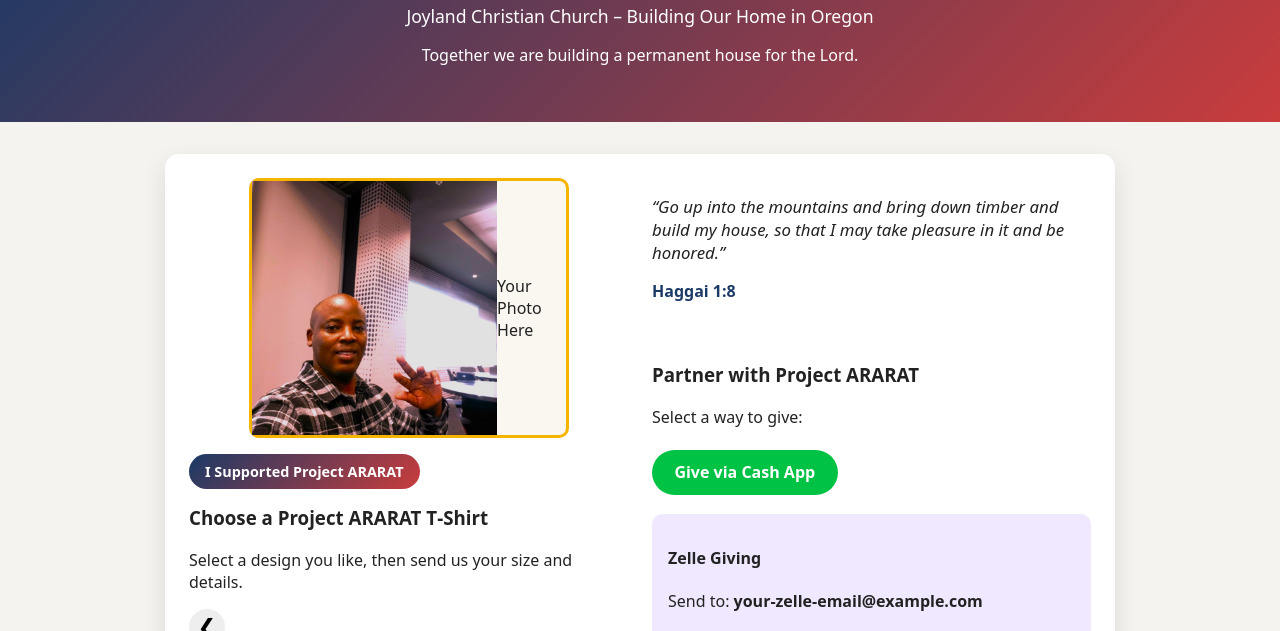
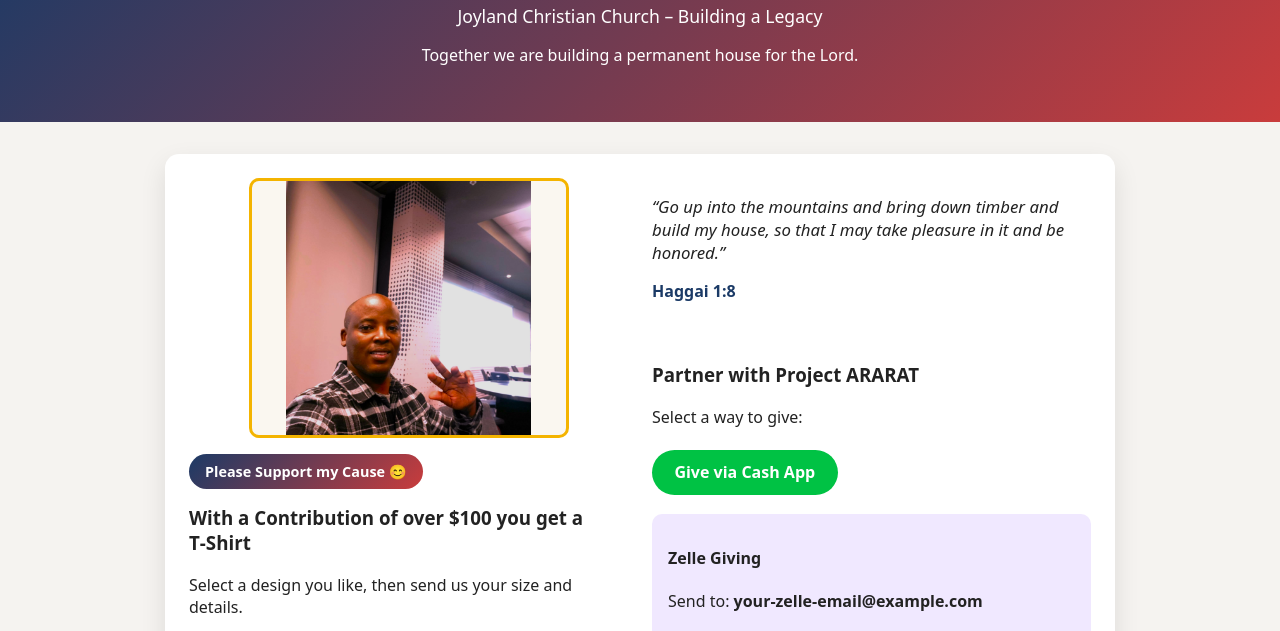
Before and after one commit to PaulK-maker/project-ararat-site, a plain HTML site: page index.html in a window 1280 px wide. Shown: the part 90-721 px from the top of the page. Drawn offline with Linux system fonts and the light colour scheme.

Commit message:
Describe the change

```diff
--- a/index.html
+++ b/index.html
@@ -9,7 +9,7 @@
 <body>
   <header class="hero">
     <h1>Project ARARAT</h1>
-    <h2>Joyland Christian Church – Building Our Home in Oregon</h2>
+    <h2>Joyland Christian Church – Building a Legacy</h2>
     <p>Together we are building a permanent house for the Lord.</p>
   </header>
 
@@ -17,15 +17,15 @@
     <section class="card-left">
       <div class="photo-frame">
          <img src="assets/my-photo.jpeg" alt="Supporter photo">
-        <span>Your Photo Here</span>
+        <!-- <span>Your Photo Here</span> -->
       </div>
       <div class="badge">
-        I Supported Project ARARAT
+        Please Support my Cause 😊
       </div>
 
 <!-- SECTION TO CHOOSE SHIRT -->
       <section class="shirts">
-  <h3>Choose a Project ARARAT T‑Shirt</h3>
+  <h3>With a Contribution of over $100 you get a T‑Shirt</h3>
   <p>Select a design you like, then send us your size and details.</p>
 
   <div class="carousel">
```
